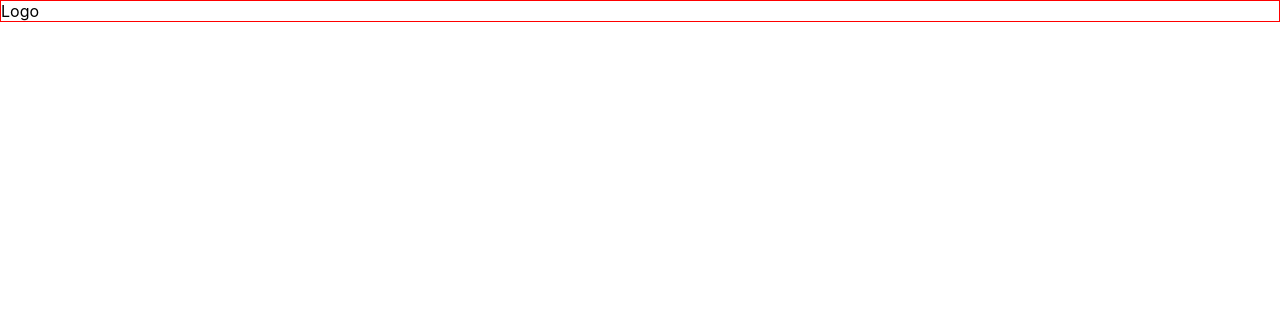
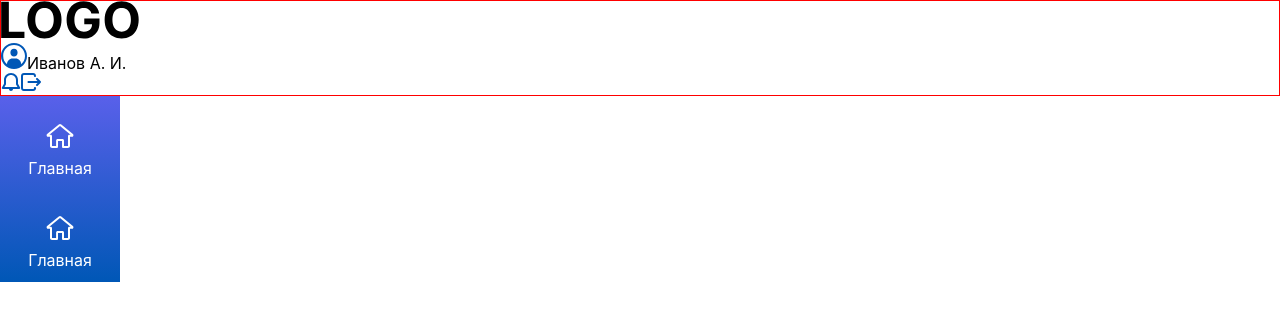
Before and after one commit to ilyakaverin/GPB-assignment, a React (Create React App) app: page / in a window 1280 px wide. Shown: the top 320 px of the page. Built offline with nearby package versions, Linux system fonts and the light colour scheme.

Commit message:
added types

```diff
--- a/src/App.tsx
+++ b/src/App.tsx
@@ -2,6 +2,8 @@ import React, { useReducer } from 'react';
 import { UserContext } from './ context/userContext';
 import { stateReducer } from './reducer';
 import Menu from './views/Menu/Menu';
+import Navigation from './views/Navigation/Navigation';
+
 
 
 const App = () => {
@@ -9,9 +11,11 @@ const App = () => {
   const [state, dispatch] = useReducer(stateReducer, {
     username: 'Иванов А. И.'
   })
+
   return (
-    <UserContext.Provider value={state}>
+    <UserContext.Provider value={{state, dispatch}}>
       <Menu />
+      <Navigation />
     </UserContext.Provider>
   )
 }
--- /dev/null
+++ b/src/context/userContext.ts
@@ -0,0 +1,12 @@
+import React from 'react';
+import { ACTIONTYPE } from '../reducer';
+
+export interface StoreInterface {
+    username: string
+}
+export interface ContextInterface {
+    state: StoreInterface;
+    dispatch: React.Dispatch<ACTIONTYPE>
+}
+
+export const UserContext = React.createContext<ContextInterface | null>(null);
--- a/src/reducer.tsx
+++ b/src/reducer.tsx
@@ -1,7 +1,12 @@
-export const stateReducer = (state:any, action:any) => {
-    const actionTypeMap:any = {
-      "increment": () => ({...state, count:state.count + 1})
+import { StoreInterface } from "./ context/userContext"
+
+export type ACTIONTYPE = { type: "username"; payload: string }
+
+export const stateReducer = (state:StoreInterface, action:ACTIONTYPE) => {
+    switch(action.type) {
+      case "username":
+        return {...state, username: action.payload }
     }
 
-  return actionTypeMap[action]()
+
 }
--- a/src/views/Menu/Menu.tsx
+++ b/src/views/Menu/Menu.tsx
@@ -1,10 +1,28 @@
-import React from 'react';
+import React, { useContext } from 'react';
+import { UserContext } from '../../ context/userContext';
 import style from './style.module.scss';
+import { ReactComponent as Logo} from '../../assets/logo.svg';
+import { ReactComponent as Avatar} from '../../assets/avatar.svg';
+import { ReactComponent as Bell} from '../../assets/bell.svg';
+import { ReactComponent as Logout} from '../../assets/logout.svg';
 
 const Menu = () => {
+
+    const context = useContext(UserContext);
+
+
+
     return (
         <div className={style.menu__container}>
-            Logo
+            <Logo />
+            <div className={style.menu__container_actions}>
+            <div className={style.menu__container_username}>
+            <Avatar />
+            <span>{context?.state.username}</span>
+            </div>
+            <Bell />
+            <Logout />
+            </div>
 
         </div>
     )
```
